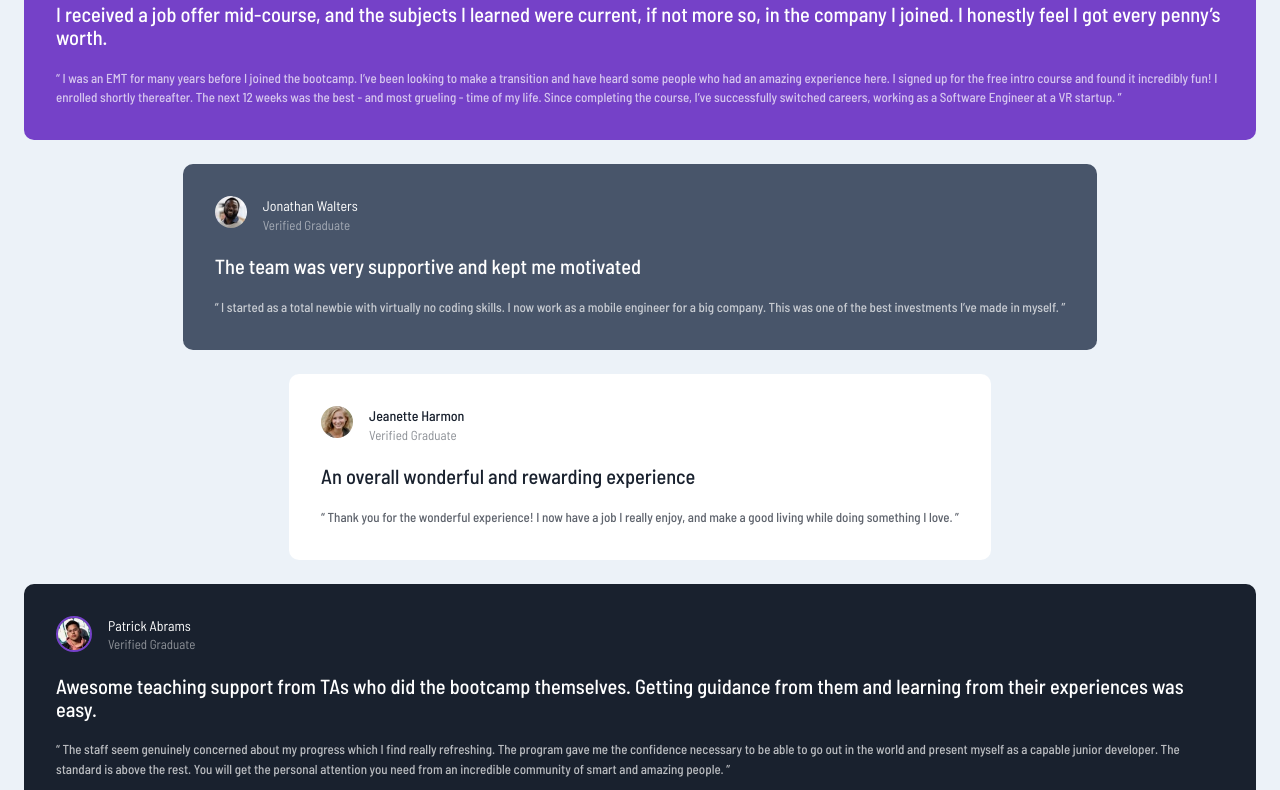
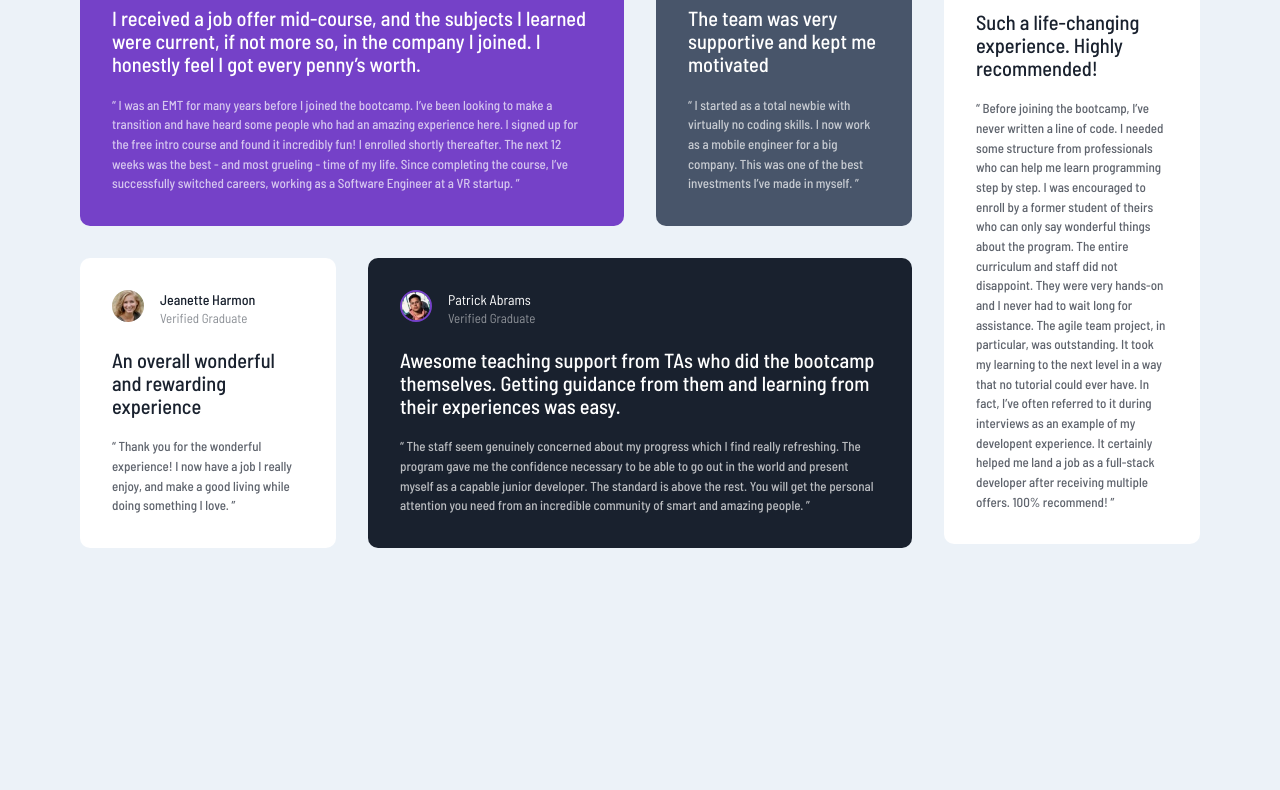
Before and after one commit to hellcsaba/testimonals-grid, a plain HTML site: page index.html in a window 1280 px wide. Shown: the part 168-958 px from the top of the page. After the commit the page ends 800 px from the top, so only its background shows below. Drawn offline with Linux system fonts and the light colour scheme.

Commit message:
Add desktop design layout

```diff
--- a/index.css
+++ b/index.css
@@ -13,7 +13,7 @@
   }
 
 *, *::before, *::after {
-    box-sizing: content-box;
+    box-sizing: border-box;
     padding: 0;
     margin: 0;
 }
@@ -24,12 +24,12 @@ body {
     background-color: var(--light-grayish-blue);
     color: var(--white);
     line-height: 3ch;
+    min-height: 100vh;
 }
 
 .testimonial-list {
     display: grid;
     place-items: center;
-    min-height: 100vh;
     gap: 1.5rem;
     margin: 5rem 1.5rem;
 }
@@ -115,3 +115,43 @@ body {
     color: hsla(217, 30%, 14%, 0.7);
     font-weight: 500;
 }
+
+@media (min-width: 62.5rem) {
+    body {
+        display: grid;
+        place-items: center;
+    }
+    .testimonial-list {
+        max-width: 70rem;
+        display: grid;
+        grid-template-rows: auto auto;
+        grid-template-columns: repeat(4, 1fr);
+        gap: 2rem;
+    }
+
+    .testimonial {
+        width: auto;
+        height: auto;
+    }
+
+    .testimonial--daniel {
+        grid-area: 1 / 1 / 1 / span 2;
+    }
+
+    .testimonial--jonathan {
+        grid-area: 1 / 3 / 1 / 3;
+    }
+
+    .testimonial--jeanette {
+        grid-area: 2 / 1 / 2 / 1;
+    }
+
+    .testimonial--patrick {
+        grid-area: 2 / 2 / 2 / span 2;
+    }
+
+    .testimonial--kira {
+        grid-area: 1 / 4 / 3 / 5;
+    }
+
+}
```
